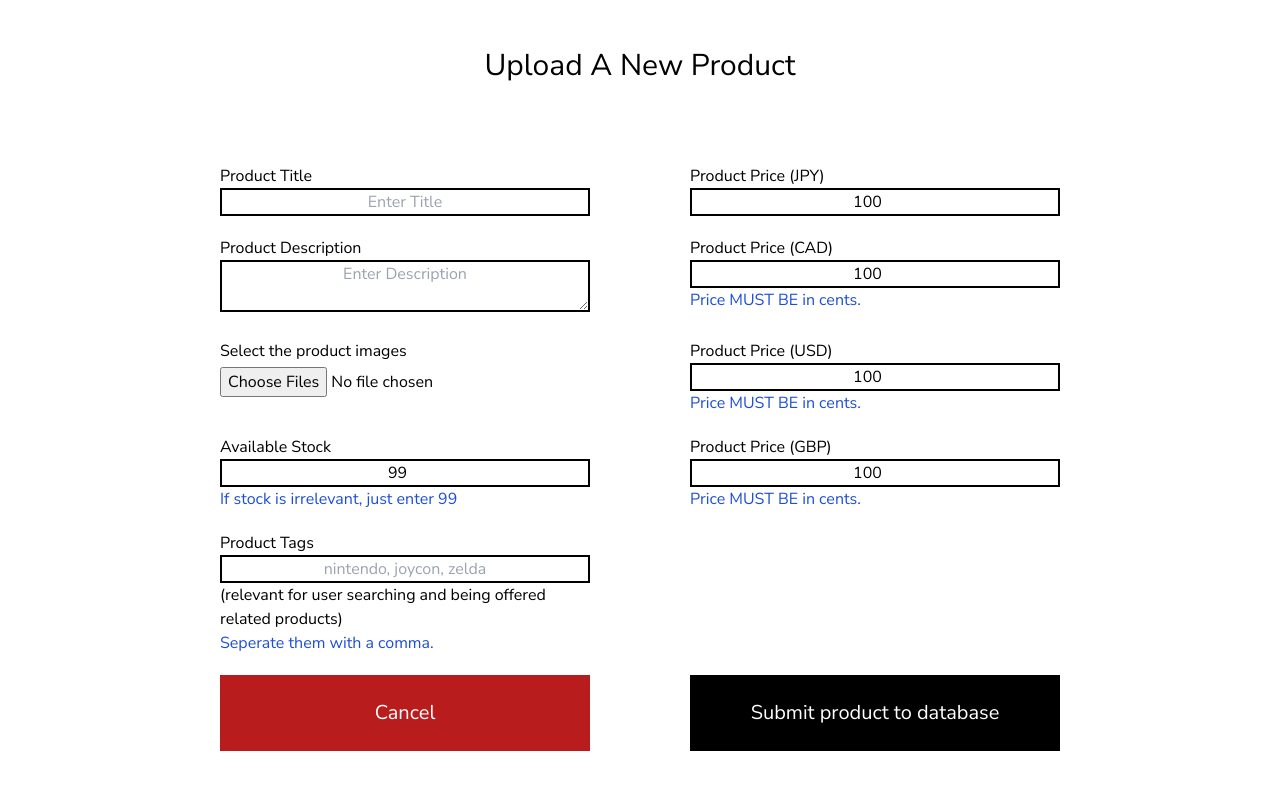
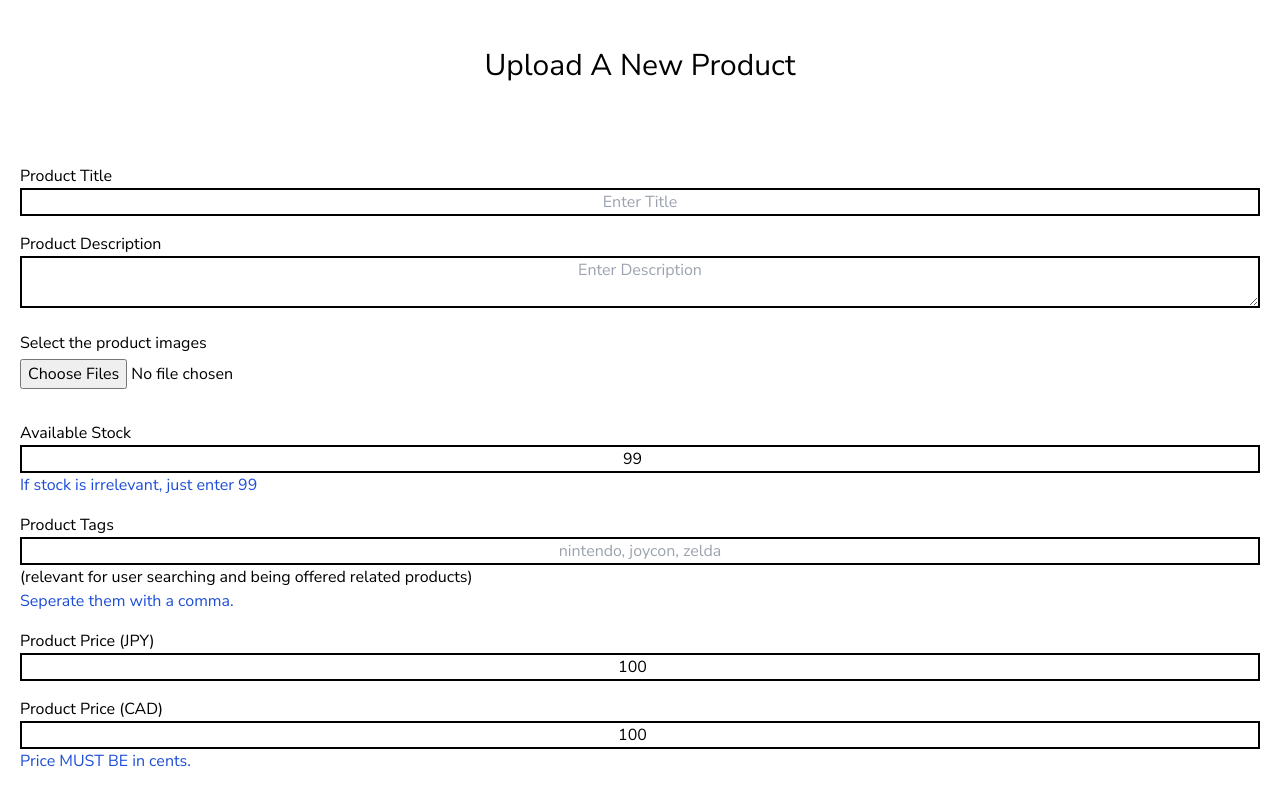
Before and after one commit to ekorber/japan-delivered-site, a Next.js app: page /admin/upload-product in a window 1280 px wide. Shown: the top 792 px of the page. Built offline with nearby package versions, Linux system fonts and the light colour scheme.

Commit message:
Replace CSS module with Tailwind

```diff
--- a/src/components/productForm.tsx
+++ b/src/components/productForm.tsx
@@ -5,7 +5,6 @@ import { FormEvent, useEffect, useState } from "react"
 import { Product } from "@prisma/client";
 import { ToastContainer, toast } from 'react-toastify';
 import 'react-toastify/dist/ReactToastify.css';
-import styles from '@/styles/productUploadForm.module.css'
 import TinyProductImage from "./tinyProductImage";
 import { MAX_IMAGES_PER_PRODUCT, MAX_IMAGE_SIZE } from "@/data/productData";
 import Script from "next/script";
@@ -160,23 +159,23 @@ export default function ProductForm({ requestMethod, product, cancelHref }: Prod
         <>
             <Script src="https://kit.fontawesome.com/72723071e2.js" strategy="lazyOnload" />
 
-            <form onSubmit={submitWithValidation} className={styles.formLayout}>
+            <form onSubmit={submitWithValidation} className='my-6 px-5'>
 
-                <div className={styles.title}>
+                <div className='mb-4'>
                     <label htmlFor="title" className="block">Product Title</label>
                     <input name="title" type="text" value={input?.title} onChange={(e) => setInput({ ...input, title: e.target.value })} placeholder="Enter Title" className="text-center border-2 border-black w-full" required minLength={3} maxLength={120} />
                 </div>
 
-                <div className={styles.description}>
+                <div className='mb-4'>
                     <label htmlFor="description" className="block">Product Description</label>
                     <textarea name="description" value={input?.description} onChange={(e) => setInput({ ...input, description: e.target.value })} placeholder="Enter Description" className="text-center border-2 border-black w-full" required minLength={3} maxLength={2000} />
                 </div>
 
-                <div className={styles.images}>
+                <div className='mb-4'>
                     <label htmlFor="imageList" className="block mb-1">Select the product images</label>
                     <input id="imageList" type="file" onChange={(e) => e.target.files ? onFileInputChange(e.target.files) : null} accept="image/png, image/jpeg, image/webp" required={requestMethod == 'POST'} multiple />
 
-                    <div className="mt-4 flex">
+                    <div className="mt-4 flex flex-wrap">
                         {preExistingImageURLs.map((url, index) => {
                             return (
                                 <TinyProductImage key={url} url={url} index={index} deleteImage={removeImageURL} />
@@ -192,48 +191,48 @@ export default function ProductForm({ requestMethod, product, cancelHref }: Prod
                     </div>
                 </div>
 
-                <div className={styles.stock}>
+                <div className='mb-4'>
                     <label htmlFor="stock" className="block">Available Stock</label>
                     <input name="stock" type="number" value={input?.stock || undefined} onChange={(e) => setInput({ ...input, stock: parseInt(e.target.value) })} placeholder="Enter Stock" className="text-center border-2 border-black w-full" required min={0} max={99} />
                     <p className="text-blue-700">If stock is irrelevant, just enter 99</p>
                 </div>
 
-                <div className={styles.tags}>
+                <div className='mb-4'>
                     <label htmlFor="tags" className="block">Product Tags</label>
                     <input name="tags" type="text" value={unprocessedTags} onChange={(e) => setUnprocessedTags(e.target.value)} placeholder="nintendo, joycon, zelda" className="text-center border-2 border-black w-full" required minLength={2} maxLength={250} />
                     <p>(relevant for user searching and being offered related products)</p>
                     <p className="text-blue-700">Seperate them with a comma.</p>
                 </div>
 
-                <div className={styles.priceJPY}>
+                <div className='mb-4'>
                     <label htmlFor="price-jpy" className="block">Product Price (JPY)</label>
                     <input name="price-jpy" type="number" value={input?.priceJPY || undefined} onChange={(e) => setInput({ ...input, priceJPY: parseInt(e.target.value) })} placeholder="Enter Japanese Price" className="text-center border-2 border-black w-full" required min={100} max={99999999} />
                 </div>
 
-                <div className={styles.priceCAD}>
+                <div className='mb-4'>
                     <label htmlFor="price-cad" className="block">Product Price (CAD)</label>
                     <input name="price-cad" type="number" value={input?.priceCAD || undefined} onChange={(e) => setInput({ ...input, priceCAD: parseInt(e.target.value) })} placeholder="Enter Canadian Price" className="text-center border-2 border-black w-full" required min={100} max={99999999} />
                     <p className="text-blue-700">Price MUST BE in cents.</p>
                 </div>
 
-                <div className={styles.priceUSD}>
+                <div className='mb-4'>
                     <label htmlFor="price-usd" className="block">Product Price (USD)</label>
                     <input name="price-usd" type="number" value={input?.priceUSD || undefined} onChange={(e) => setInput({ ...input, priceUSD: parseInt(e.target.value) })} placeholder="Enter American Price" className="text-center border-2 border-black w-full" required min={100} max={99999999} />
                     <p className="text-blue-700">Price MUST BE in cents.</p>
                 </div>
 
-                <div className={styles.priceGBP}>
+                <div className='mb-4'>
                     <label htmlFor="price-gbp" className="block">Product Price (GBP)</label>
                     <input name="price-gbp" type="number" value={input?.priceGBP || undefined} onChange={(e) => setInput({ ...input, priceGBP: parseInt(e.target.value) })} placeholder="Enter British Price" className="text-center border-2 border-black w-full" required min={100} max={99999999} />
                     <p className="text-blue-700">Price MUST BE in cents.</p>
                 </div>
 
-                <div className={styles.cancelButton}>
-                    <Link href={cancelHref}><p className="text-center px-10 py-6 text-xl bg-red-700 text-white hover:bg-red-500">Cancel</p></Link>
+                <div className='w-full mb-4'>
+                    <button type="submit" disabled={isLoading || (requestMethod == 'PUT' && !product)} className="w-full enabled:bg-black enabled:hover:bg-blue-700 enabled:text-white px-10 py-6 text-xl disabled:bg-slate-400 disabled:text-black">{isLoading ? 'Loading...' : 'Submit product to database'}</button>
                 </div>
 
-                <div className={styles.submitButton}>
-                    <button type="submit" disabled={isLoading || (requestMethod == 'PUT' && !product)} className="enabled:bg-black enabled:hover:bg-blue-700 enabled:text-white px-10 py-6 text-xl disabled:bg-slate-400 disabled:text-black">{isLoading ? 'Loading...' : 'Submit product to database'}</button>
+                <div className='mb-4'>
+                    <Link href={cancelHref}><p className="text-center px-10 py-6 text-xl bg-red-700 text-white hover:bg-red-500">Cancel</p></Link>
                 </div>
             </form>
 
--- a/src/styles/productUploadForm.module.css
+++ /dev/null
@@ -1,63 +0,0 @@
-.formLayout {
-    margin: 30px 0 30px 0;
-    display: grid;
-    gap: 20px;
-    justify-content: center;
-    grid-template-columns: 200px 1fr 60px 1fr 200px;
-    grid-template-areas:
-        '.  title            .               priceJPY       .'
-        '.  description      .               priceCAD       .'
-        '.  images           .               priceUSD       .'
-        '.  stock            .               priceGBP       .'
-        '.  tags             .               .              .'
-        '.  cancelButton     -               submitButton   .';
-}
-
-.title {
-    grid-area: title;
-}
-
-.description {
-    grid-area: description;
-}
-
-.images {
-    grid-area: images
-}
-
-.tags {
-    grid-area: tags;
-}
-
-.stock {
-    grid-area: stock;
-}
-
-.priceJPY {
-    grid-area: priceJPY;
-}
-
-.priceCAD {
-    grid-area: priceCAD;
-}
-
-.priceUSD {
-    grid-area: priceUSD;
-}
-
-.priceGBP {
-    grid-area: priceGBP;
-}
-
-.cancelButton {
-    grid-area: cancelButton;
-}
-
-.submitButton {
-    grid-area: submitButton;
-    width: 100%;
-}
-
-.submitButton button {
-    width: 100%;
-}
```
